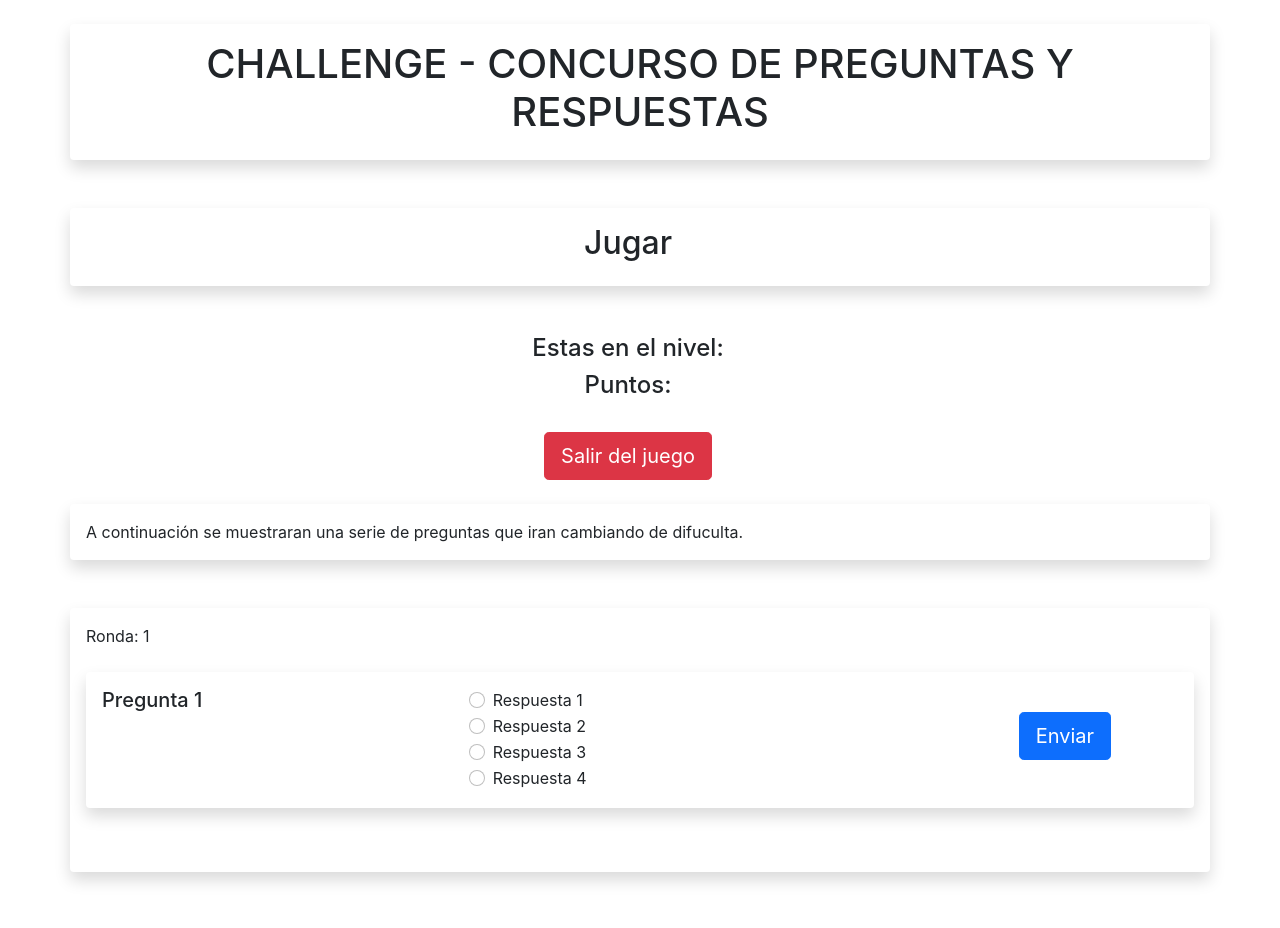
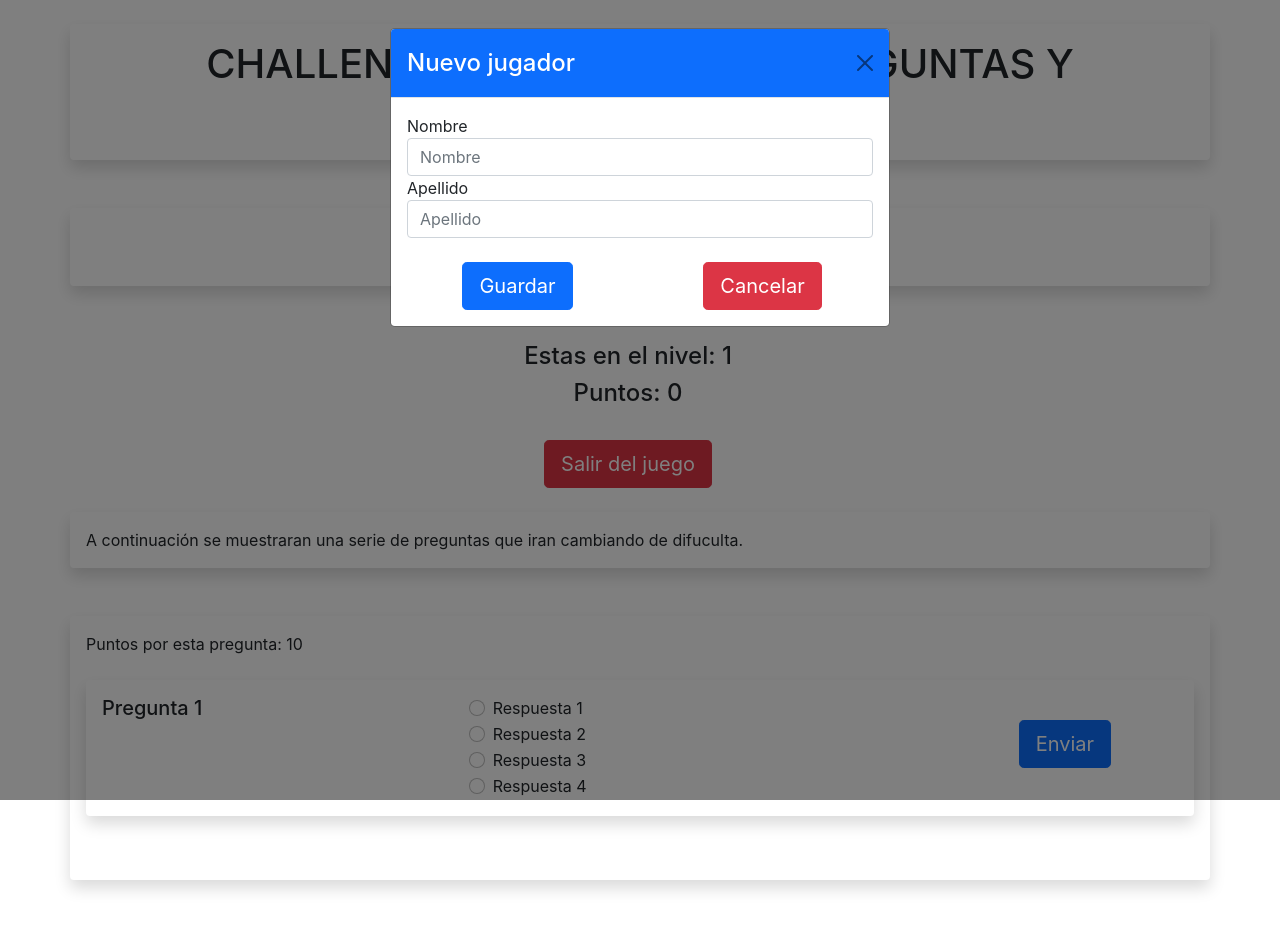
Before and after one commit to andresm142/Challenge_sofka_frontend, a React (Create React App) app: page /jugar in a window 1280 px wide. Built offline with nearby package versions, Linux system fonts and the light colour scheme.

Commit message:
Resultados historicos Se procede a la codificacion del juego

```diff
--- a/public/index.html
+++ b/public/index.html
@@ -15,8 +15,6 @@
   <link rel="manifest" href="%PUBLIC_URL%/manifest.json" />
   <link rel="stylesheet" href="https://cdn.jsdelivr.net/npm/bootstrap@5.0.1/dist/css/bootstrap.min.css">
 
-  <link rel="stylesheet" href="https://use.fontawesome.com/releases/v5.3.1/css/all.css"
-    integrity="sha384-mzrmE5qonljUremFsqc01SB46JvROS7bZs3IO2EmfFsd15uHvIt+Y8vEf7N7fWAU" crossorigin="anonymous">
   <!--
       Notice the use of %PUBLIC_URL% in the tags above.
       It will be replaced with the URL of the `public` folder during the build.
@@ -43,6 +41,6 @@
       To create a production bundle, use `npm run build` or `yarn build`.
     -->
 </body>
-<script src="https://cdn.jsdelivr.net/npm/bootstrap@5.0.1/dist/js/bootstrap.bundle.min.js"></script>
+<!-- <script src="https://cdn.jsdelivr.net/npm/bootstrap@5.0.1/dist/js/bootstrap.bundle.min.js"></script> -->
 
 </html>
--- a/src/App.js
+++ b/src/App.js
@@ -5,6 +5,7 @@ import Jugar from './pages/Jugar';
 import Configurar from './pages/Configurar';
 import { BrowserRouter as Router, Route, Routes } from 'react-router-dom';
 import { Fragment } from 'react';
+import Resultados from './pages/Resultados';
 
 
 function App() {
@@ -24,6 +25,7 @@ function App() {
           <Route path="/" element={<Home />} />
           <Route path="/jugar" element={<Jugar />} />
           <Route path="/configurar" element={<Configurar />} />
+          <Route path= "/resultados" element={<Resultados />} />
         </Routes>
       </Router>
     </Fragment>
--- a/src/pages/Home.js
+++ b/src/pages/Home.js
@@ -3,6 +3,7 @@ import { Fragment } from "react";
 
 
 function Home () {
+
     const iniciarJuego = () => {
         console.log('Iniciando juego');
         window.location.href = '/jugar';
@@ -10,6 +11,10 @@ function Home () {
 
       const configurarJuego = () => {
         window.location.href = '/configurar';
+      }
+
+      const resultados = () => {
+        window.location.href = '/resultados';
       }
 
     return (
@@ -31,6 +36,13 @@ function Home () {
             </button>
           </div>
         </div>
+        <div className="row">
+          <div className="col-md-4">
+            <button type="button" className="btn btn-primary btn-lg btn-block mt-4" onClick={resultados}>
+              Resultados historicos
+            </button>
+          </div>
+        </div>
       </div>
 
 
--- a/src/pages/Jugar.js
+++ b/src/pages/Jugar.js
@@ -1,15 +1,77 @@
-import { Fragment } from "react";
+import { Fragment, useState, useEffect } from "react";
 import axios from "axios";
+import { Modal } from "react-bootstrap";
+import config from "../config/config.json";
 
 function Jugar() {
 
+    const [preguntas, setPreguntas] = useState([]);
+    const [puntos, setPuntos] = useState(0);
+    const [nivel, setNivel] = useState(1);
+    const [jugador, setJugador] = useState({
+        nombre: "",
+        apellido: "",
+        puntos: 0,
+        nivel: 1
+    });
+
+    const [modal, setModal] = useState({
+        mostrar: false,
+        titulo: ""
+    });
+
+    useEffect(() => {
+        if (jugador.nombre === "") {
+            setModal({
+                mostrar: true,
+                titulo: "Nuevo jugador"
+            });
+        }
+    }, [jugador.nombre]);
+
     // Salir del juego
-    const salir = () => {
+    const salir = async () => {
         if (window.confirm("¿Estás seguro de que quieres salir del juego?")) {
-            window.location.href = "/";
+
+            await axios.post(`${config.HOST}/jugador/new`, jugador)
+                .then(res => {
+                    console.log(res);
+                    window.location.href = "/";
+                })
+                .catch(err => {
+                    if (err.response) {
+                        alert(err.response.data.message);
+                    } else {
+                        alert("Error, contacte con el administrador");
+                    }
+                    console.log(err);
+                });
+
         }
+    };
 
+    const onInputChange = (e) => {
+        const [name, value] = [e.target.name, e.target.value];
+        setJugador({
+            ...jugador,
+            [name]: value
+        });
+    };
 
+    const onSubmit = (e) => {
+        e.preventDefault();
+        setModal({
+            mostrar: false,
+            titulo: ""
+        });
+        console.log(jugador);
+    };
+
+    const onCancelarModal = () => {
+        const paramNuevos = { ...modal };
+        paramNuevos.mostrar = false;
+        setModal(paramNuevos);
+        window.location.href = "/";
     };
 
     return (
@@ -23,12 +85,17 @@ function Jugar() {
             </div>
             <div className="row">
                 <div className="row text-center">
-                    <h4>Estas en el nivel: </h4>
+                    <h4>{jugador.nombre} {jugador.apellido} </h4>
                 </div>
             </div>
             <div className="row">
                 <div className="row text-center">
-                    <h4>Puntos: </h4>
+                    <h4>Estas en el nivel: {nivel} </h4>
+                </div>
+            </div>
+            <div className="row">
+                <div className="row text-center">
+                    <h4>Puntos: {puntos} </h4>
                 </div>
             </div>
             <div className="row">
@@ -44,7 +111,7 @@ function Jugar() {
                 A continuación se muestraran una serie de preguntas que iran cambiando de difuculta.
             </div>
             <div className="container mt-4 shadow p-3 mb-5 bg-body rounded">
-                Ronda: 1
+                Puntos por esta pregunta: {puntos * nivel + 10}
                 <div className="container mt-4 shadow p-3 mb-5 bg-body rounded">
                     <form>
                         <div className="row">
@@ -91,6 +158,43 @@ function Jugar() {
                 </div>
             </div>
 
+
+            <Modal show={modal.mostrar} onHide={onCancelarModal}>
+                <Modal.Header closeButton className="bg-primary text-white">
+                    <Modal.Title>{modal.titulo}</Modal.Title>
+                </Modal.Header>
+                <Modal.Body>
+                    <form onSubmit={onSubmit} >
+                        <div className="form-group">
+                            <label htmlFor="nombre">Nombre</label>
+                            <input type="text" className="form-control" id="nombre" placeholder="Nombre" name="nombre" onChange={onInputChange} />
+                        </div>
+                        <div className="form-group">
+                            <label htmlFor="apellido">Apellido</label>
+                            <input type="text" className="form-control" id="apellido" placeholder="Apellido" name="apellido" onChange={onInputChange} />
+                        </div>
+
+                        <div className="row text-center">
+
+                            <div className="col-md-6">
+                                <button type="submit" className="btn btn-primary btn-lg btn-block mt-4">
+                                    Guardar
+                                </button>
+                            </div>
+                            <div className="col-md-6">
+                                <button type="button" className="btn btn-danger btn-lg btn-block mt-4" onClick={onCancelarModal}>
+                                    Cancelar
+                                </button>
+                            </div>
+                        </div>
+
+
+                    </form>
+
+                </Modal.Body>
+
+            </Modal>
+
         </Fragment >
     );
 }
--- /dev/null
+++ b/src/pages/Resultados.js
@@ -0,0 +1,78 @@
+import { Fragment, useEffect, useState } from "react";
+import config from "../config/config.json";
+import axios from "axios";
+
+function Resultados() {
+    const [jugador, setJugador] = useState([]);
+
+    useEffect(() => {
+        async function getJugador() {
+            await axios.get(`${config.HOST}/jugador`)
+                .then(res => {
+                    setJugador(res.data.jugadores);
+                    console.log(res.data.jugadores);
+                })
+                .catch(err => {
+                    if (err.response) {
+                        alert(err.response.data.message);
+                    } else {
+                        alert("Error, contacte con el administrador");
+                    }
+                    console.log(err);
+                });
+        }
+        getJugador();
+    }, []);
+
+
+    return (
+        <Fragment>
+            <div className="container">
+                <div className="row">
+                    <div className="col-12">
+                        <button className="btn btn-primary" onClick={() => window.location.href = "/"}>
+                            Volver a la pagina de inicio
+                        </button>
+                    </div>
+                </div>
+            </div>
+
+            <div className="container mt-4 shadow p-3 mb-5 bg-body rounded">
+                <div className="row">
+                    <div className="row text-center">
+                        <h2>Resultados historicos</h2>
+                    </div>
+                </div>
+                <div className="row">
+                    <div className="col-md-12">
+                        <table className="table table-striped">
+                            <thead>
+                                <tr>
+                                    <th scope="col">#</th>
+                                    <th scope="col">Nombre</th>
+                                    <th scope="col">Apellido</th>
+                                    <th scope="col">Puntaje</th>
+                                    <th scope="col">Nivel</th>
+                                </tr>
+                            </thead>
+                            <tbody>
+                                {jugador.map((jugador,index) => (
+                                    <tr key={jugador._id}>
+                                        <th scope="row">{index+1}</th>
+                                        <td>{jugador.nombre}</td>
+                                        <td>{jugador.apellido}</td>
+                                        <td>{jugador.puntos}</td>
+                                        <td>{jugador.nivel}</td>
+                                    </tr>
+                                ))}
+                            </tbody>
+
+                        </table>
+                    </div>
+                </div>
+            </div>
+        </Fragment>
+    );
+}
+
+export default Resultados;
```
